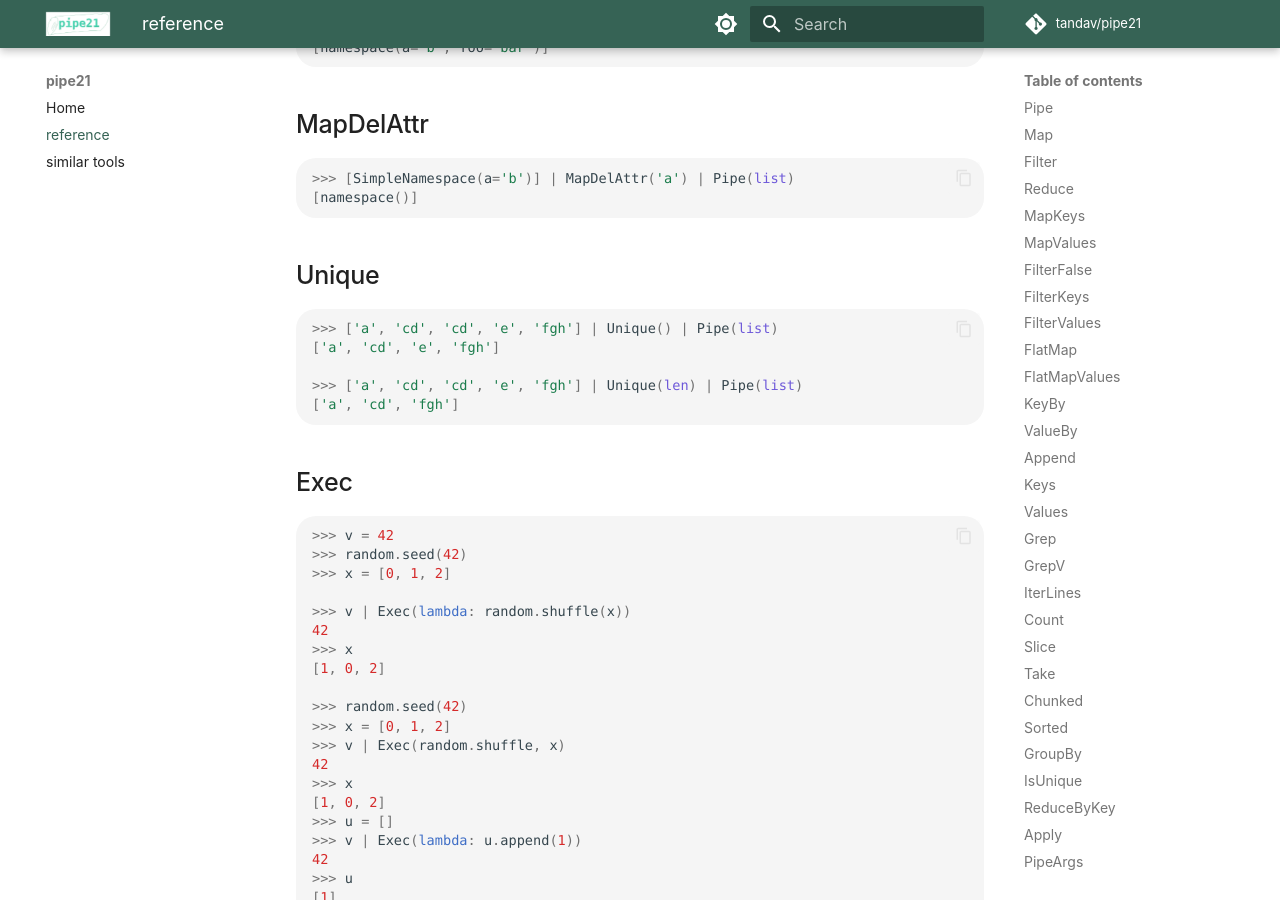
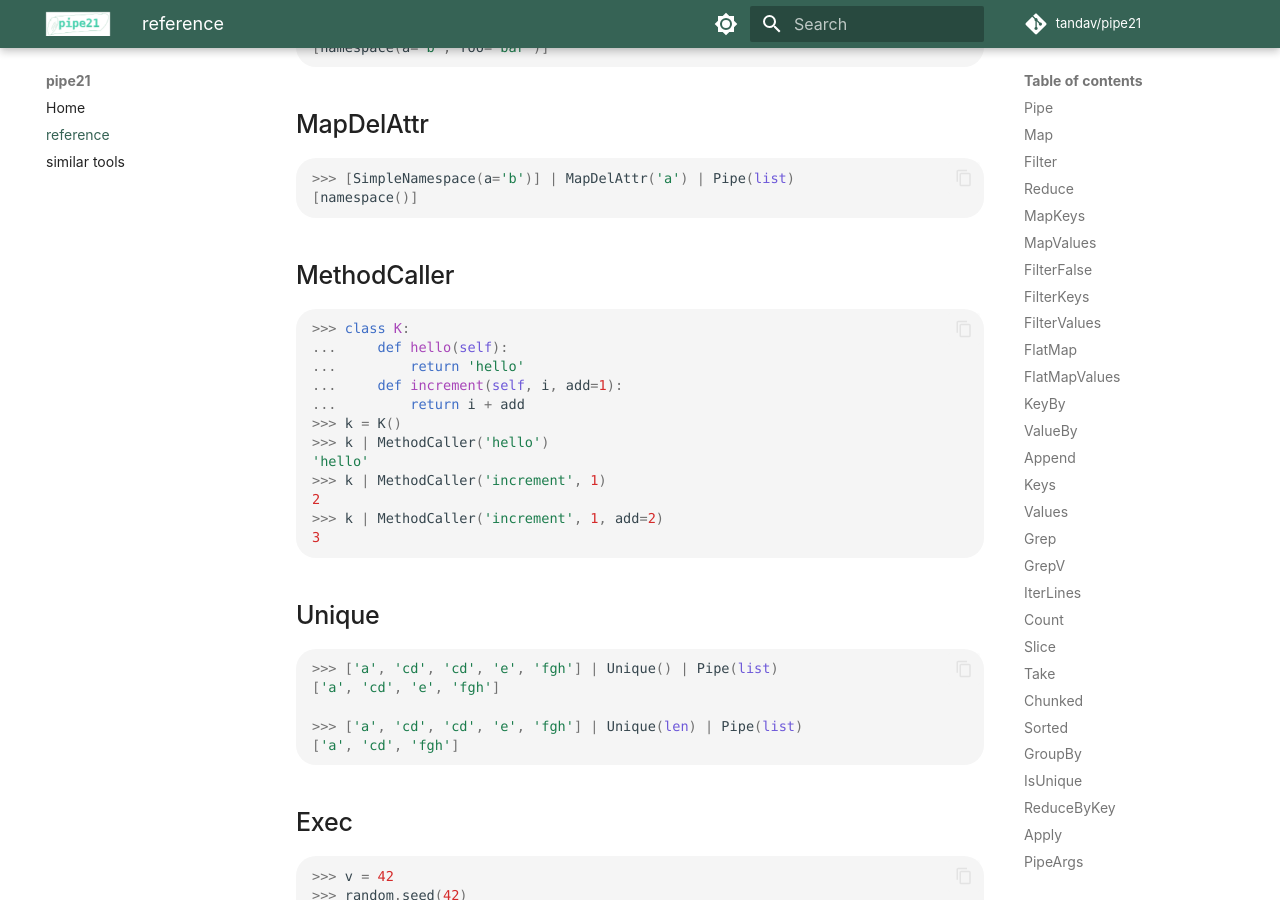
Before and after one commit to tandav/pipe21, an MkDocs documentation site: the page built from docs/reference.md, in a window 1280 px wide and 900 px high, scrolled down 9701 px. Built offline with MkDocs 1.6.1 and Material for MkDocs 9.7.7, drawn with Linux system fonts in a browser that asks for light colours; comment, search, counter and statistics services are not loaded.

Commit message:
add MethodCaller #31

````diff
--- a/docs/reference.md
+++ b/docs/reference.md
@@ -514,6 +514,23 @@ namespace()
 
 ```
 
+## MethodCaller
+
+```py
+>>> class K:
+...     def hello(self):
+...         return 'hello'
+...     def increment(self, i, add=1):
+...         return i + add
+>>> k = K()
+>>> k | MethodCaller('hello')
+'hello'
+>>> k | MethodCaller('increment', 1)
+2
+>>> k | MethodCaller('increment', 1, add=2)
+3
+
+```
 
 ## Unique
 
--- a/pipe21.py
+++ b/pipe21.py
@@ -60,6 +60,7 @@ class MapDelItem   (B): __ror__ = lambda self, it: it | Map(lambda kv: kv | DelI
 class MapGetAttr   (B): __ror__ = lambda self, it: it | Map(lambda kv: kv | GetAttr(self.f))
 class MapSetAttr   (B): __ror__ = lambda self, it: it | Map(lambda kv: kv | SetAttr(self.f, self.args[0]))
 class MapDelAttr   (B): __ror__ = lambda self, it: it | Map(lambda kv: kv | DelAttr(self.f))
+class MethodCaller (B): __ror__ = lambda self, x: operator.methodcaller(self.f, *self.args, **self.kw)(x)
 
 
 class Unique(B):
````
Also changed, not shown: 1 other file.
